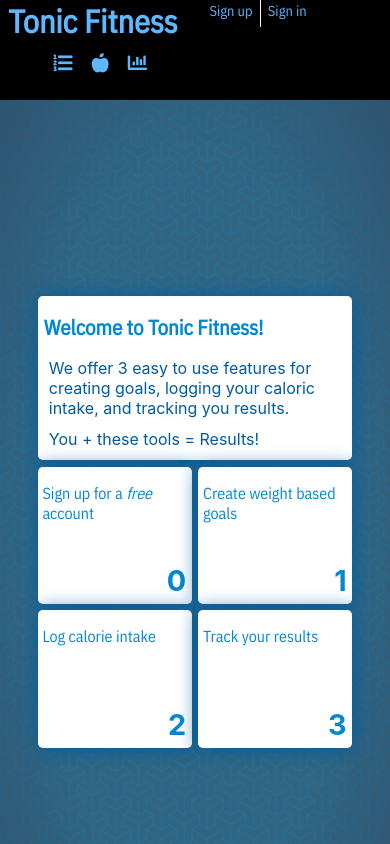
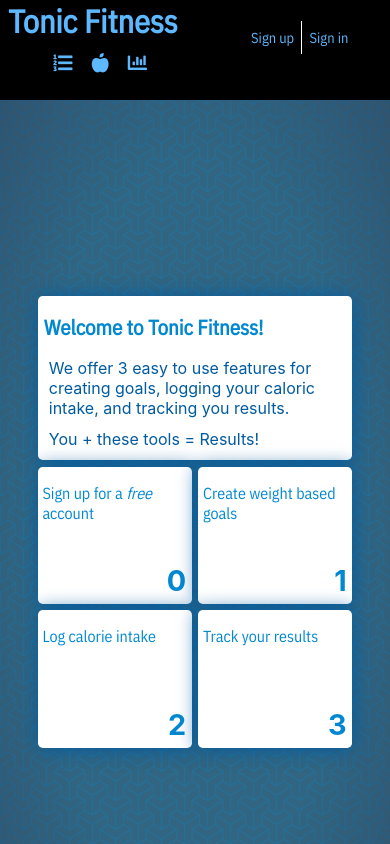
Before and after one commit to chingu-voyages/geckos-project-11, a React (Create React App) app in the folder tonic-fitness/: page / in a window 390 px wide. Shown: the top 844 px of the page. Built offline with nearby package versions, Linux system fonts and the light colour scheme.

Commit message:
Layout for mobile done in Nav

```diff
--- a/tonic-fitness/src/components/Nav.js
+++ b/tonic-fitness/src/components/Nav.js
@@ -22,14 +22,14 @@ const Nav = (props) => {
         </section>
         {/* Ternary to display Login options if no user logged in or Welcome {name} if user is signed in */
           (!props.currentUser) ?
-          (<div id="top-right-of-nav" className="login">
+          (<div id="top-right-of-nav-login" className="login">
             <Link to="/login/signup"
                   className="login-item">Sign up</Link>
             <Link to="/login/signin"
                   className="login-item">Sign in</Link>
           </div>)
           :
-          (<div id="top-right-of-nav" className="welcome">
+          (<div id="top-right-of-nav-welcome" className="welcome">
             <p> Welcome {props.currentUser}! </p>
             <button className="logout"
                   onClick={props.handleLogoutUser}>Logout</button>
--- a/tonic-fitness/src/stylesheets/Nav.scss
+++ b/tonic-fitness/src/stylesheets/Nav.scss
@@ -46,9 +46,21 @@
     padding: 0 0.5em;
   }
 
-  #top-right-of-nav {
+  #top-right-of-nav-login {
     grid-column: c3 / c4;
     grid-row: r1 / r3;
+    display: flex;
+    flex-flow:row nowrap;
+    justify-content: center;
+    align-items: center;
+  }
+  #top-right-of-nav-welcome{
+    grid-column: c3 / c4;
+    grid-row: r1 / r3;
+    display: flex;
+    flex-flow:column nowrap;
+    justify-content: center;
+    align-items: center;
   }
 
   .login {
```
